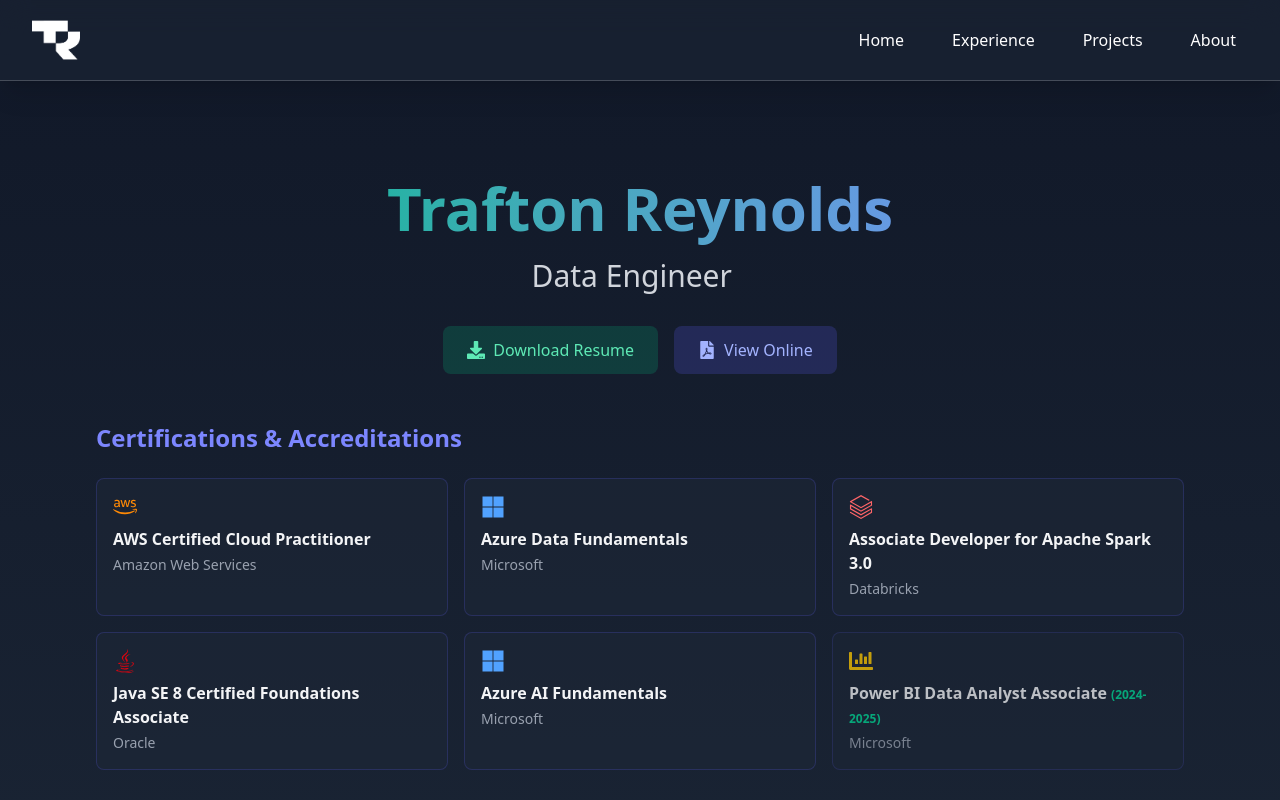
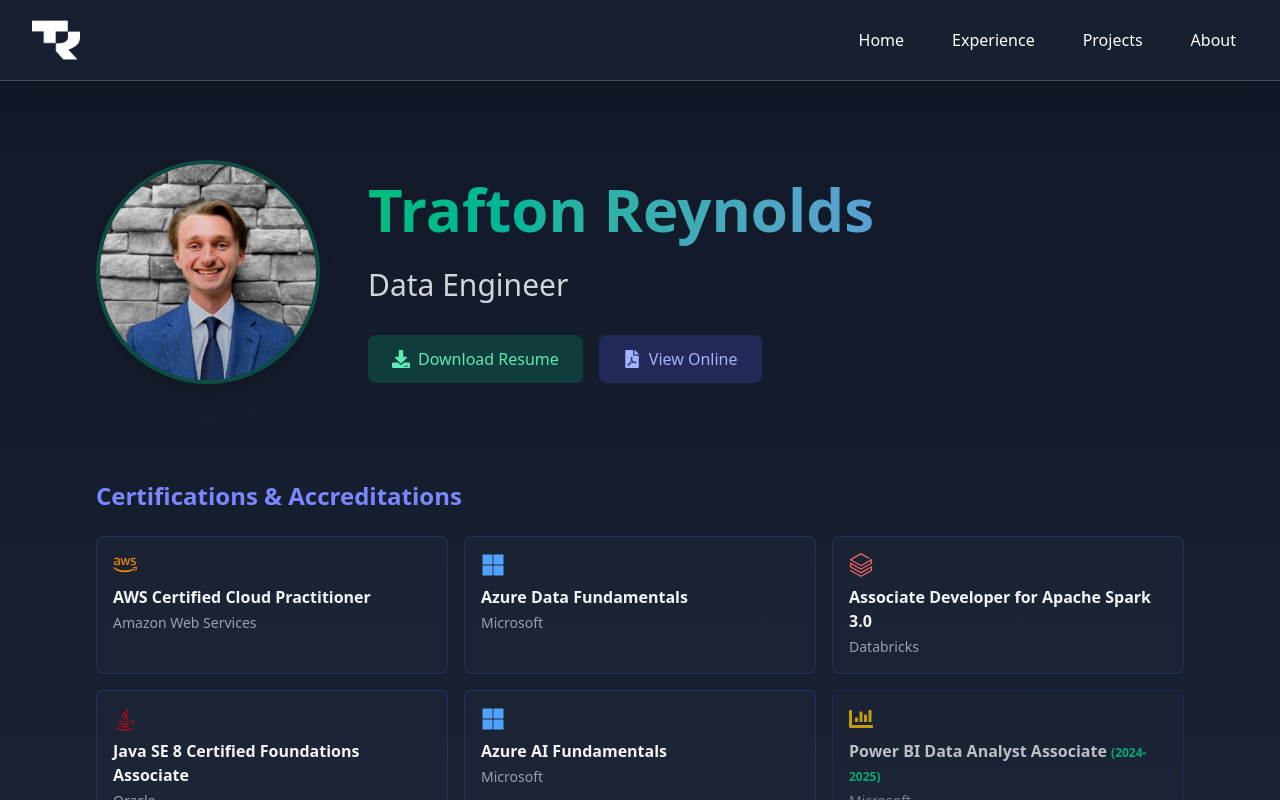
Before and after one commit to traftonrey/trafton-portfolio, a React (Vite) app: page / in a window 1280 px wide. Shown: the top 800 px of the page. Built offline with nearby package versions, Linux system fonts and the light colour scheme.

Commit message:
add picture to home page

```diff
--- a/src/pages/Home.tsx
+++ b/src/pages/Home.tsx
@@ -4,25 +4,44 @@
 import { FaAws, FaMicrosoft, FaJava, FaChartBar, FaDownload, FaFilePdf } from "react-icons/fa";
 import { SiDatabricks } from "react-icons/si";
 import resume from "../assets/Trafton Reynolds SWE.pdf";
+import pfp from "../assets/linkedin-pfp.jpg";
 import Footer from "../components/Footer";
 
 const Home = () => (
     <div className="min-h-screen flex flex-col bg-gradient-to-b from-gray-900 to-gray-800">
         <Navbar />
+
         <main className="flex-grow w-full flex flex-col justify-center min-h-[calc(100vh-12rem)] overflow-auto">
             <div className="max-w-6xl mx-auto px-4 md:px-8 py-16 w-full text-gray-100">
                 {/* Hero Section */}
                 <motion.div
-                    className="text-center"
+                    className="flex flex-col md:flex-row items-center py-16 sm:py-16 md:py-24 gap-8 md:gap-12 text-center md:text-left "
                     initial={{ opacity: 0, y: 20 }}
                     animate={{ opacity: 1, y: 0 }}
                     transition={{ duration: 0.8 }}
-                    style={{ marginTop: "6rem" }}
                 >
+                    {/* Profile Pic */}
+                    <motion.div
+                        className="relative w-48 h-48 md:w-56 md:h-56 cursor-pointer rounded-full border-4 border-emerald-500/30 hover:border-emerald-500/50 transition-all overflow-hidden shadow-xl"
+                        whileHover={{ scale: 1.05 }}
+                    >
+                        <a href="https://www.linkedin.com/in/traftonreynolds/" target="_blank" rel="noopener noreferrer">
+                            <img
+                                src={pfp}
+                                alt="Trafton Reynolds professional portrait"
+                                className="w-full h-full object-cover"
+                            />
+                            <div className="absolute inset-0 bg-gradient-to-b from-transparent to-black/30" />
+                        </a>
+                    </motion.div>
+
+                    {/* Name & Title */}
+
+                    <div className="flex-1">
                         <h1 className="text-4xl md:text-6xl font-semibold bg-gradient-to-r from-emerald-500 to-indigo-400 bg-clip-text text-transparent leading-relaxed">
                             Trafton Reynolds
                         </h1>
-                    <div className="text-2xl md:text-3xl text-gray-300">
+                        <div className="text-2xl md:text-3xl text-gray-300 mt-2">
                             <TypeAnimation
                                 sequence={[
                                     'Full-Stack Developer',
@@ -36,9 +55,9 @@
                             />
                         </div>
 
-                    {/* Resume Download Section */}
+                        {/* Resume Download */}
                         <motion.div
-                        className="flex justify-center gap-4 mt-8"
+                            className="flex justify-center md:justify-start gap-4 mt-8"
                             initial={{ opacity: 0 }}
                             animate={{ opacity: 1 }}
                             transition={{ delay: 0.5 }}
@@ -61,11 +80,11 @@
                                 View Online
                             </a>
                         </motion.div>
+                    </div>
                 </motion.div>
 
-                {/* Certifications Section */}
+                {/* Certs */}
                 <motion.div
-                    className="mt-12"
                     initial={{ opacity: 0 }}
                     animate={{ opacity: 1 }}
                     transition={{ delay: 0.5 }}
```
Also changed, not shown: src/assets/linkedin-pfp.jpg (added). Lines whose indentation alone changed are shown as unchanged.
